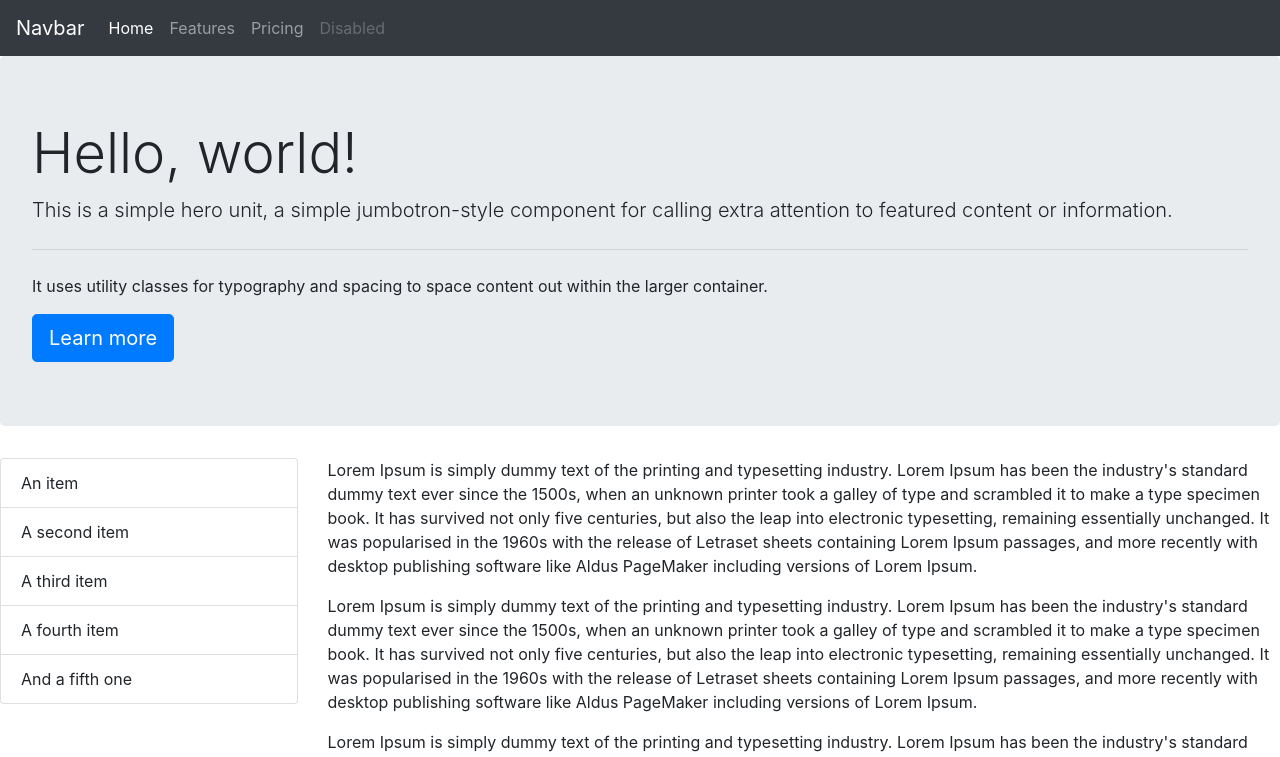
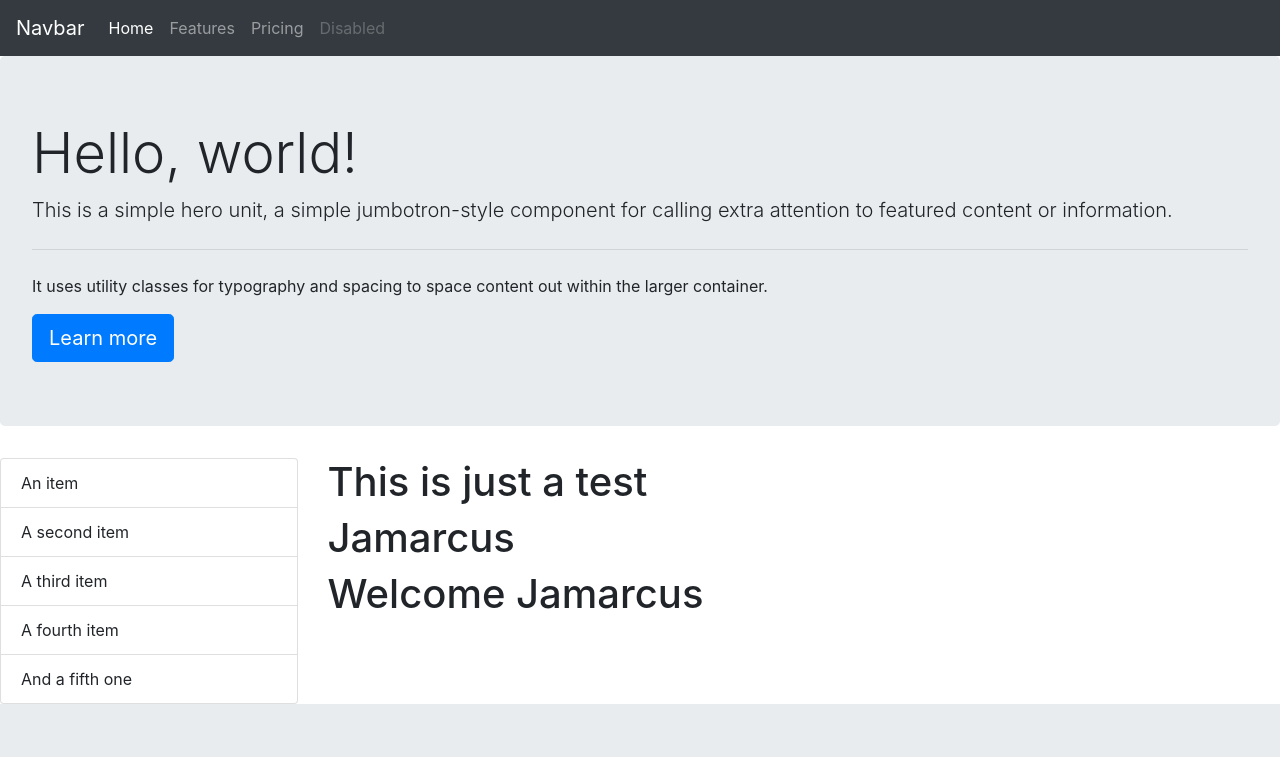
Before and after one commit to jdlovin/angular, an Angular app: page / in a window 1280 px wide. Shown: the top 757 px of the page. Built offline with nearby package versions, Linux system fonts and the light colour scheme.

Commit message:
interpolation

```diff
--- a/src/app/component/main/main.component.html
+++ /dev/null
@@ -1,3 +0,0 @@
-<p>Lorem Ipsum is simply dummy text of the printing and typesetting industry. Lorem Ipsum has been the industry's standard dummy text ever since the 1500s, when an unknown printer took a galley of type and scrambled it to make a type specimen book. It has survived not only five centuries, but also the leap into electronic typesetting, remaining essentially unchanged. It was popularised in the 1960s with the release of Letraset sheets containing Lorem Ipsum passages, and more recently with desktop publishing software like Aldus PageMaker including versions of Lorem Ipsum.</p>
-<p>Lorem Ipsum is simply dummy text of the printing and typesetting industry. Lorem Ipsum has been the industry's standard dummy text ever since the 1500s, when an unknown printer took a galley of type and scrambled it to make a type specimen book. It has survived not only five centuries, but also the leap into electronic typesetting, remaining essentially unchanged. It was popularised in the 1960s with the release of Letraset sheets containing Lorem Ipsum passages, and more recently with desktop publishing software like Aldus PageMaker including versions of Lorem Ipsum.</p>
-<p>Lorem Ipsum is simply dummy text of the printing and typesetting industry. Lorem Ipsum has been the industry's standard dummy text ever since the 1500s, when an unknown printer took a galley of type and scrambled it to make a type specimen book. It has survived not only five centuries, but also the leap into electronic typesetting, remaining essentially unchanged. It was popularised in the 1960s with the release of Letraset sheets containing Lorem Ipsum passages, and more recently with desktop publishing software like Aldus PageMaker including versions of Lorem Ipsum.</p>
--- a/src/app/component/main/main.component.ts
+++ b/src/app/component/main/main.component.ts
@@ -2,10 +2,25 @@ import { Component, OnInit } from '@angular/core';
 
 @Component({
   selector: 'app-main',
-  templateUrl: './main.component.html',
+  template: `
+
+  <h1>This is just a test</h1>
+  <h1> {{firstName}} </h1>
+  <h1> {{'Welcome ' + firstName}}</h1>
+
+
+
+  `,
   styleUrls: ['./main.component.css']
 })
 export class MainComponent implements OnInit {
+
+  public firstName = "Jamarcus";
+  public message = "Hi! I'm Paul";
+
+  greetUser(){
+    return 'Hi! ' + this.firstName;
+  }
 
   constructor() { }
 
```
